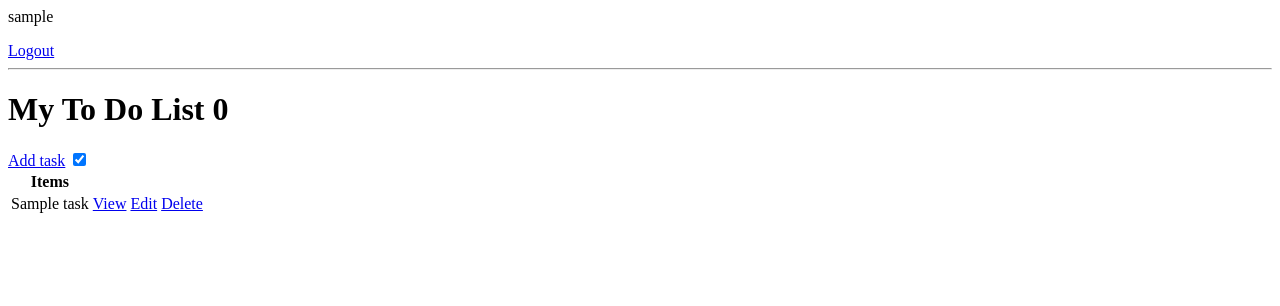
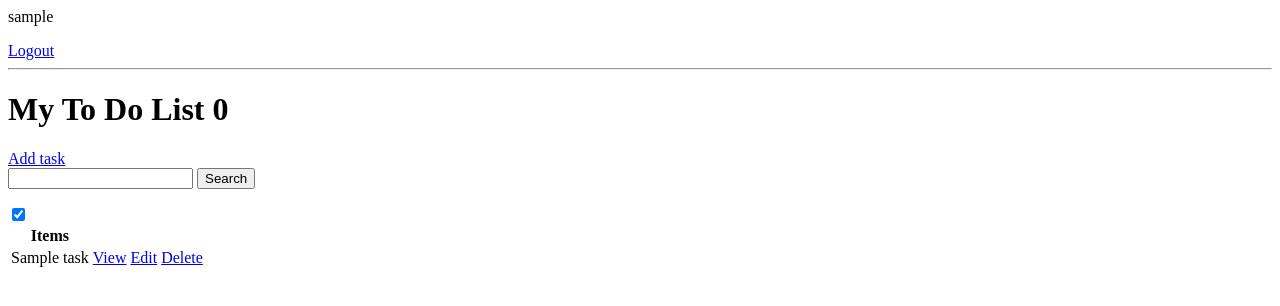
Before and after one commit to ashleymavericks/todo-list-battle, a Django app: page / in a window 1280 px wide. Shown: the top 306 px of the page. Run offline with Django 4.2, Linux system fonts and the light colour scheme; a user stored in the database is signed in; tables that the repository leaves empty hold one stand-in row (values such as "Sample post").

Commit message:
feat: Added search functionality

```diff
--- a/django/base/models.py
+++ b/django/base/models.py
@@ -1,6 +1,6 @@
 from django.db import models
 from django.contrib.auth.models import User
-# Create your models here.
+
 
 class Task(models.Model):
     user = models.ForeignKey(User, on_delete=models.CASCADE, null=True, blank=True)
--- a/django/base/templates/base/task_list.html
+++ b/django/base/templates/base/task_list.html
@@ -9,6 +9,12 @@
 <h1>My To Do List {{count}}</h1>
 
 <a href="{% url 'task-create' %}">Add task</a>
+
+<form method="GET">
+    <!-- no CSRF token needed, since not a POST request -->
+    <input type="text" name="search_area" value="{{search_input}}">
+    <input type="submit" value="Search">
+</form>
 
 <table>
     <tr>
--- a/django/base/urls.py
+++ b/django/base/urls.py
@@ -2,6 +2,7 @@ from django.urls import path
 from .views import TaskListView, TaskDetailView, TaskCreateView, TaskUpdateView, TaskDeleteView
 from .views import CustomLoginView, RegisterPageView
 from django.contrib.auth.views import LogoutView
+
 
 # url resolver can't use a class inside it thus we use as_view() method which in turns trigger a function inside that view depending on the method type
 urlpatterns = [
--- a/django/base/views.py
+++ b/django/base/views.py
@@ -11,7 +11,7 @@ from django.contrib.auth import login
 
 from .models import Task
 
-# Create your views here.
+
 class CustomLoginView(LoginView):
     template_name = 'base/login.html'
     field = '__all__'
@@ -24,16 +24,19 @@ class CustomLoginView(LoginView):
 class RegisterPageView(FormView):
     template_name = 'base/register.html'
     form_class = UserCreationForm
-    redirected_authenticated_user = True
+    # redirected_authenticated_user = True -> not working
     success_url = reverse_lazy('tasks')
 
     def form_valid(self, form):
-        # get the user -> once the form is saved, return value will be the user
+        # get the user -> once the form is saved, return value will be user
         user = form.save()
         # if the user is successfully created -> use the login function to automatically login the user
         if user:
             login(self.request, user)
         return super(RegisterPageView, self).form_valid(form)
+
+    # def redirect_authenticated_user(request):
+    #     return redirect('tasks')
 
     # overriding since redirected_authenticated_user attribute not working
     def get(self, *args, **kwargs):
@@ -57,6 +60,13 @@ class TaskListView(LoginRequiredMixin, ListView):
         context = super().get_context_data(**kwargs)
         context['tasks'] = context['tasks'].filter(user=self.request.user)
         context['count'] = context['tasks'].filter(complete=False).count()
+
+        search_input = self.request.GET.get('search_area') or ''
+        if search_input:
+            context['tasks'] = context['tasks'].filter(
+                title__startswith=search_input)
+
+        context['search_input'] = search_input
         return context
 
 
@@ -70,13 +80,13 @@ class TaskDetailView(LoginRequiredMixin, DetailView):
 class TaskCreateView(LoginRequiredMixin, CreateView):
     model = Task
     # fields = '__all__' -> no longer need user
-    fields = ['title','description','complete']
+    fields = ['title', 'description', 'complete']
     success_url = reverse_lazy('tasks')
 
     def form_valid(self, form):
         # make sure that the user is logged in user
         form.instance.user = self.request.user
-        # allows the parent class to complete the form submission process and redirect the user to the success URL
+        # super() allows the parent class to complete the form submission process and redirect the user to the success URL
         return super(TaskCreateView, self).form_valid(form)
 
 
```
Also changed, not shown: README.md.
